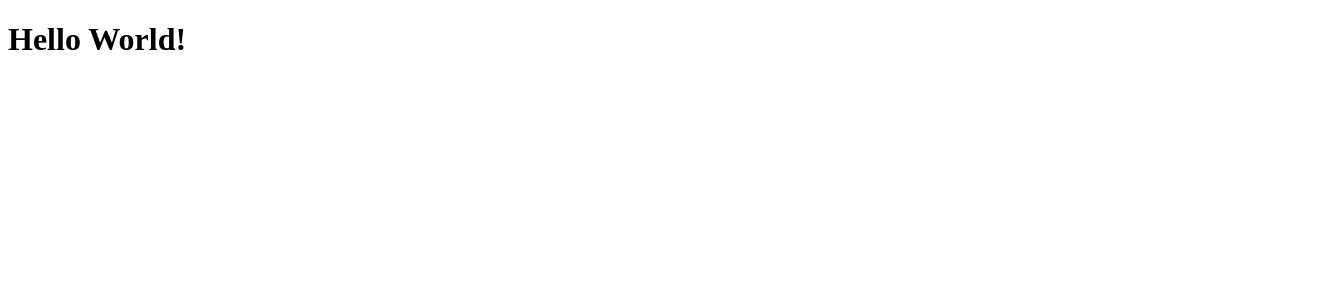
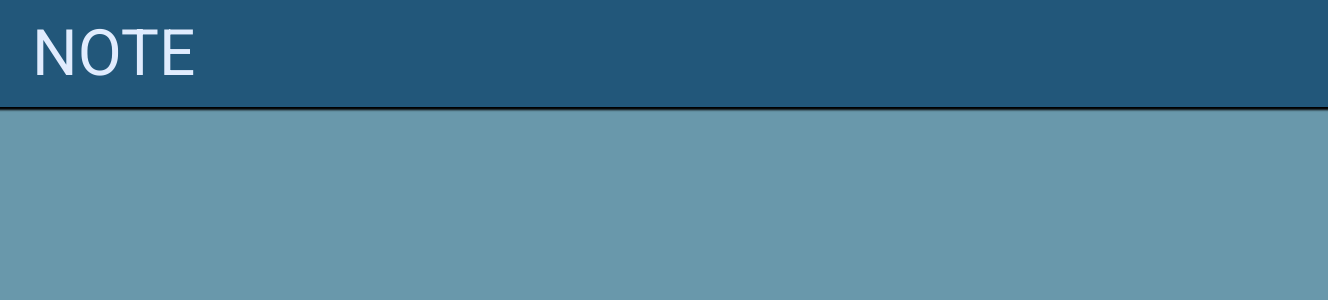
Before and after one commit to gerritlane/notes-app, a React (Create React App) app: page / in a window 1280 px wide. Shown: the top 300 px of the page, 1328 px wide, since content can reach past the window. Built offline with nearby package versions, Linux system fonts and the light colour scheme.

Commit message:
Setup basic page and styles

```diff
--- a/public/index.html
+++ b/public/index.html
@@ -3,6 +3,8 @@
   <head>
     <meta charset="utf-8" />
     <meta name="viewport" content="width=device-width, initial-scale=1" />
+    <link rel="stylesheet" href="./styles.css" />
+    <link rel="stylesheet" href="https://fonts.googleapis.com/css?family=Roboto">
     <title>Note App</title>
   </head>
   <body>
--- /dev/null
+++ b/public/styles.css
@@ -0,0 +1,43 @@
+:root {
+  --color-light-blue: #6998AB;
+	--color-dark-green: #57CC99;
+	--color-dark-blue: #22577A;
+	--color-teal: #38A3A5;
+	--color-off-white: #e1ecfe;
+	overflow-x: hidden;
+}
+
+html {
+	background-color: var(--color-light-blue);
+	font-family: 'Roboto', sans-serif;
+	display: flex;
+	flex-direction: column;
+	align-items: center;
+	justify-content: space-between;
+	height: 90vh;
+	margin: 0;
+}
+
+.header {
+	font-family: 'Roboto', serif;
+	color: white;
+	font-size: min(4rem,10vw);
+	color: var(--color-off-white);
+	background-color: var(--color-dark-blue);
+	margin-top: -8px;
+	padding: 1rem 1rem 1rem 5rem;
+	width: 100vw;
+	box-shadow: 1px 1px 2px 2px black;
+}
+
+.footer {
+	margin: 1rem;
+	font-family: 'Roboto', sans-serif;
+	color: var(--color-light-blue);
+	text-align: center;
+}
+
+.footer a {
+	font-family: 'Roboto', sans-serif;
+	color: var(--color-light-blue);
+}
--- /dev/null
+++ b/src/App.jsx
@@ -0,0 +1,10 @@
+import React from 'react';
+import Header from './Header';
+
+function App() {
+	return (
+		<Header />
+	);
+};
+
+export default App;
--- /dev/null
+++ b/src/Header.jsx
@@ -0,0 +1,11 @@
+import React from 'react';
+
+function Header () {
+	return (
+		<div className='header'>
+			<div className='header__text'>NOTE</div>
+		</div>
+	);
+};
+
+export default Header;
--- a/src/index.js
+++ b/src/index.js
@@ -1,5 +1,6 @@
 import React from 'react';
 import ReactDOM from 'react-dom/client';
+import App from './App';
 
 const root = ReactDOM.createRoot(document.getElementById('root'));
-root.render(<React.StrictMode><h1>Hello World!</h1></React.StrictMode>);
+root.render(<React.StrictMode><App /></React.StrictMode>);
```
